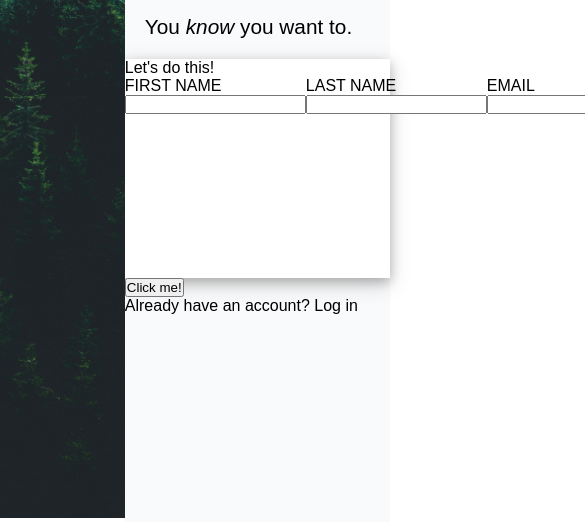
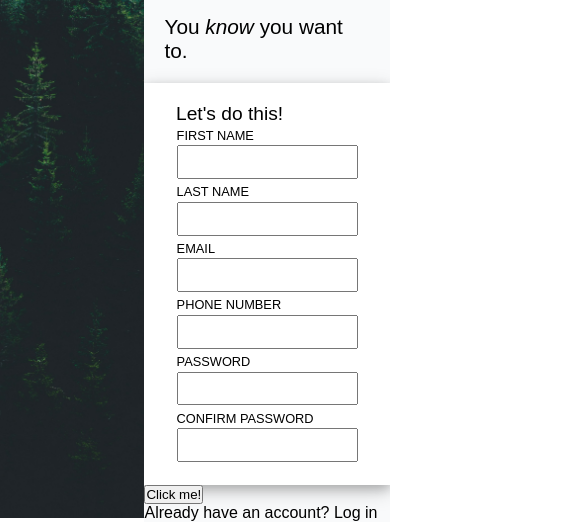
Before and after one commit to Surveinit/sign-up-form, a plain HTML site: page index.html in a window 390 px wide. Shown: the part 326-848 px from the top of the page, 585 px wide, since content can reach past the window. Drawn offline with Linux system fonts and the light colour scheme.

Commit message:
Bare bones responsive form

```diff
--- a/index.html
+++ b/index.html
@@ -3,7 +3,7 @@
   <head>
     <meta charset="UTF-8" />
     <meta name="viewport" content="width=device-width, initial-scale=1" />
-    <title></title>
+    <title>Odin Fom</title>
     <link href="style.css" rel="stylesheet" />
   </head>
   <body>
@@ -69,11 +69,8 @@
                 />
               </div>
             </fieldset>
-
-            <!-- <input type="submit" id="submit_form" class="hidden" /> -->
           </form>
         </div>
-        <!-- <label for="submit_form" tabindex="0">Submit</label> -->
         <button type="submit" form="user_form">Click me!</button>
         <p>Already have an account? Log in</p>
       </div>
--- a/style.css
+++ b/style.css
@@ -66,10 +66,39 @@
   box-shadow:
     0 4px 10px 0 rgba(0, 0, 0, 0.2),
     0 6px 20px 0 rgba(0, 0, 0, 0.19);
-  height: 26vh;
+}
+
+form {
+  padding: 20px;
+  height: 100%;
 }
 
 fieldset {
   border: none;
   display: flex;
+  flex-wrap: wrap;
+  justify-content: space-evenly;
 }
+
+.ask_box {
+  flex-basis: 48%;
+}
+
+label, input {
+  display: block;
+  margin: 0.2em;
+}
+
+legend {
+  font-size: 1.2em;
+  margin-left: 0.6em;
+}
+
+label {
+  font-size: 0.8em;
+}
+
+input {
+  height: 4vh;
+  min-width: 12vw;
+}
```
